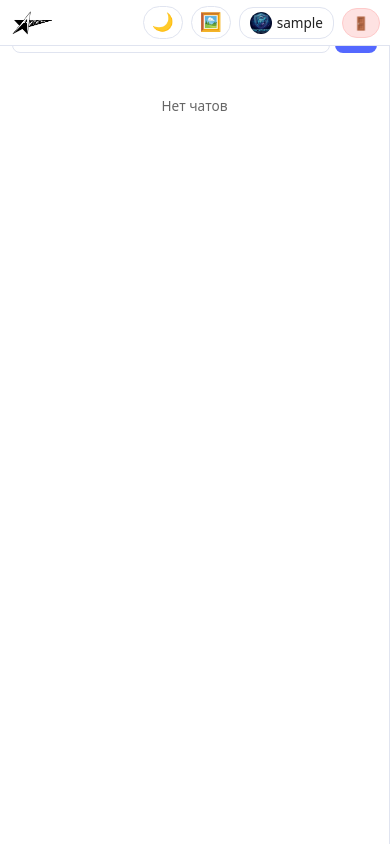
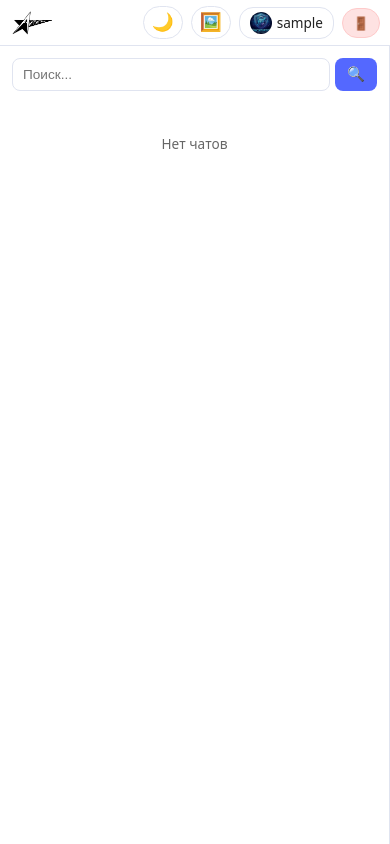
Before and after one commit to mitherly/itgram, a Flask app: page /chat in a window 390 px wide. Run offline with Flask 3, Linux system fonts and the light colour scheme; the visitor is signed in with stand-in values (Sample User, id 1); some libraries are stand-ins or nearby versions.

Commit message:
фикс поиска на телефоне

```diff
--- a/templates/chat.html
+++ b/templates/chat.html
@@ -210,7 +210,7 @@
         .mobile-search-close { background: none; border: none; color: var(--primary); font-size: 1rem; cursor: pointer; padding: 8px 12px; }
 
         @media (max-width: 768px) {
-            .sidebar { width: 100% !important; position: absolute; left: 0; top: 0; bottom: 0; z-index: 20; }
+            .sidebar { width: 100% !important; position: absolute; left: 0; top: 0; bottom: 0; z-index: 20; padding-top: 50px !important; }
             .sidebar.hidden-mobile { display: none !important; }
             .chat-area { position: absolute; left: 0; top: 0; bottom: 0; right: 0; z-index: 10; display: none; }
             .chat-area.fullscreen-mobile { display: flex !important; z-index: 30; }
```
